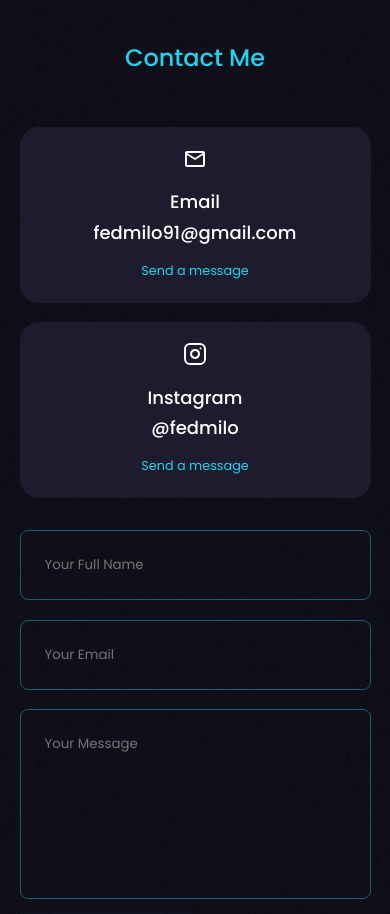
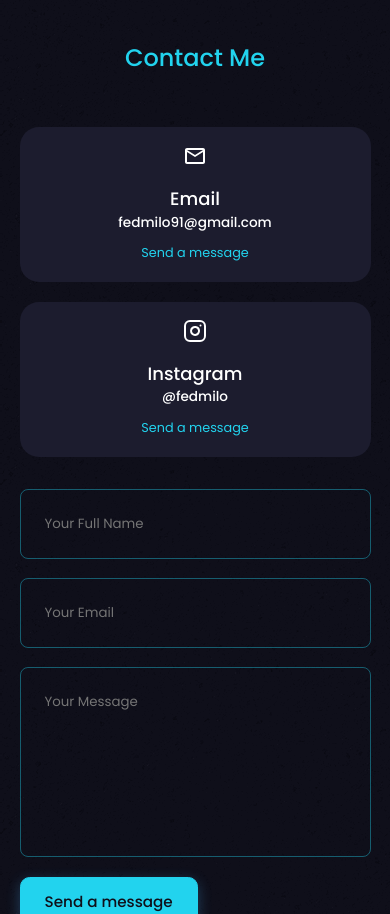
Before and after one commit to fedeemilo/fedmilo-portfolio, a React (Create React App) app: page / in a window 390 px wide. Shown: the part 7586-8500 px from the top of the page. Built offline with nearby package versions, Linux system fonts and the light colour scheme.

Commit message:
fix: adjust contact option text wrapping on tablet view
- Applied word-break and overflow-wrap to .contact__option h5 to prevent email overflow
- Improved responsiveness and font size for mid-sized screens (max-width: 1024px)

```diff
--- a/src/components/contact/contact.css
+++ b/src/components/contact/contact.css
@@ -1,6 +1,5 @@
 /* ============ CONTACT ============ */
 .container.contact__container {
-
     width: 58%;
     display: grid;
     grid-template-columns: 30% 58%;
@@ -39,11 +38,26 @@
     font-size: 0.8rem;
 }
 
+.contact__option h5 {
+    word-break: break-all;
+    font-size: 0.9rem;
+    overflow-wrap: anywhere;
+    line-height: 1.2;
+}
+
 /* ======================= MEDIA QUERIES (MEDIUM DEVICES) ======================= */
 @media screen and (max-width: 1024px) {
     .container.contact__container {
         grid-template-columns: 1fr;
         gap: 2rem;
+    }
+
+    .contact__option {
+        padding: 1rem;
+    }
+
+    .contact__option h5 {
+        font-size: 0.85rem;
     }
 }
 
```
